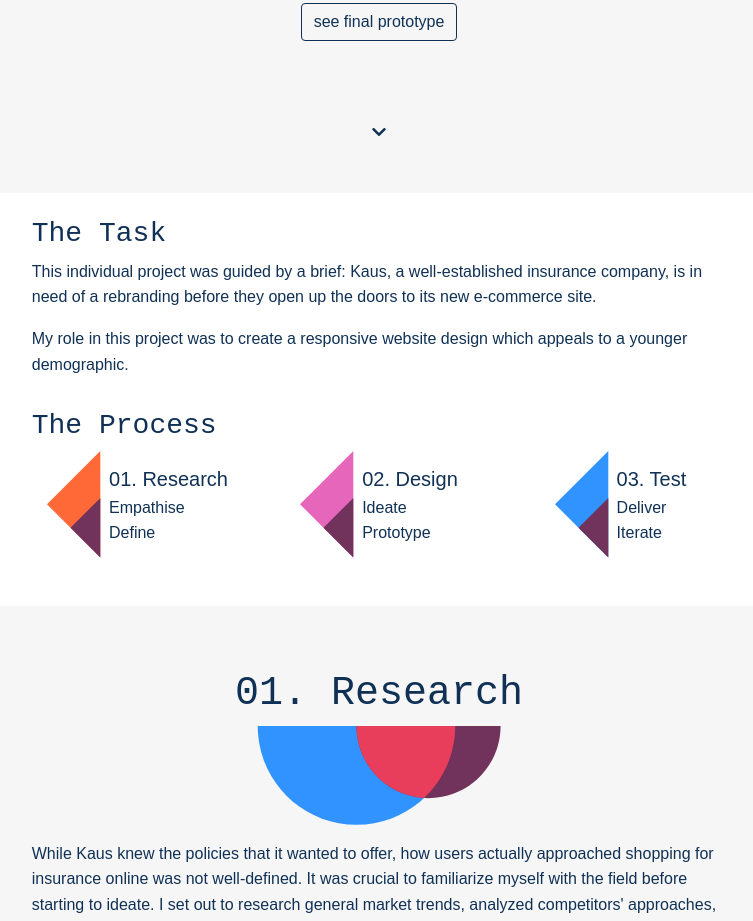
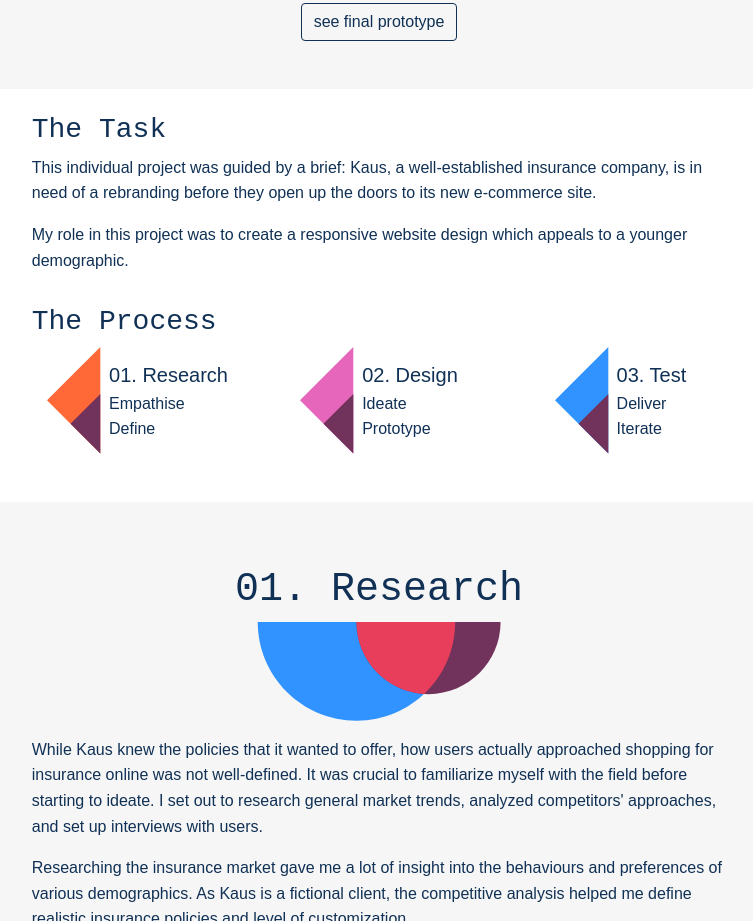
Before and after one commit to ritache/ritache.github.io, a plain HTML site: page kausCaseStudy.html in a window 1280 px wide. Shown: the part 780-1701 px from the top of the page, without its empty margins (261-1014 px from the left). Drawn offline with nearby package versions, Linux system fonts and the light colour scheme.

Commit message:
Case Study
removed chevron

```diff
--- a/kausCaseStudy.html
+++ b/kausCaseStudy.html
@@ -68,10 +68,6 @@
                     <a href="https://invis.io/C9T42ORDZS8" target="_blank">see final prototype</a>
                 </button>
             </span>
-
-            <a id="chevron" href="#work" class="anchor hvr-bob">
-                <i class="fas fa-chevron-down"></i>
-            </a>
         </div>
     </section>
 
```
